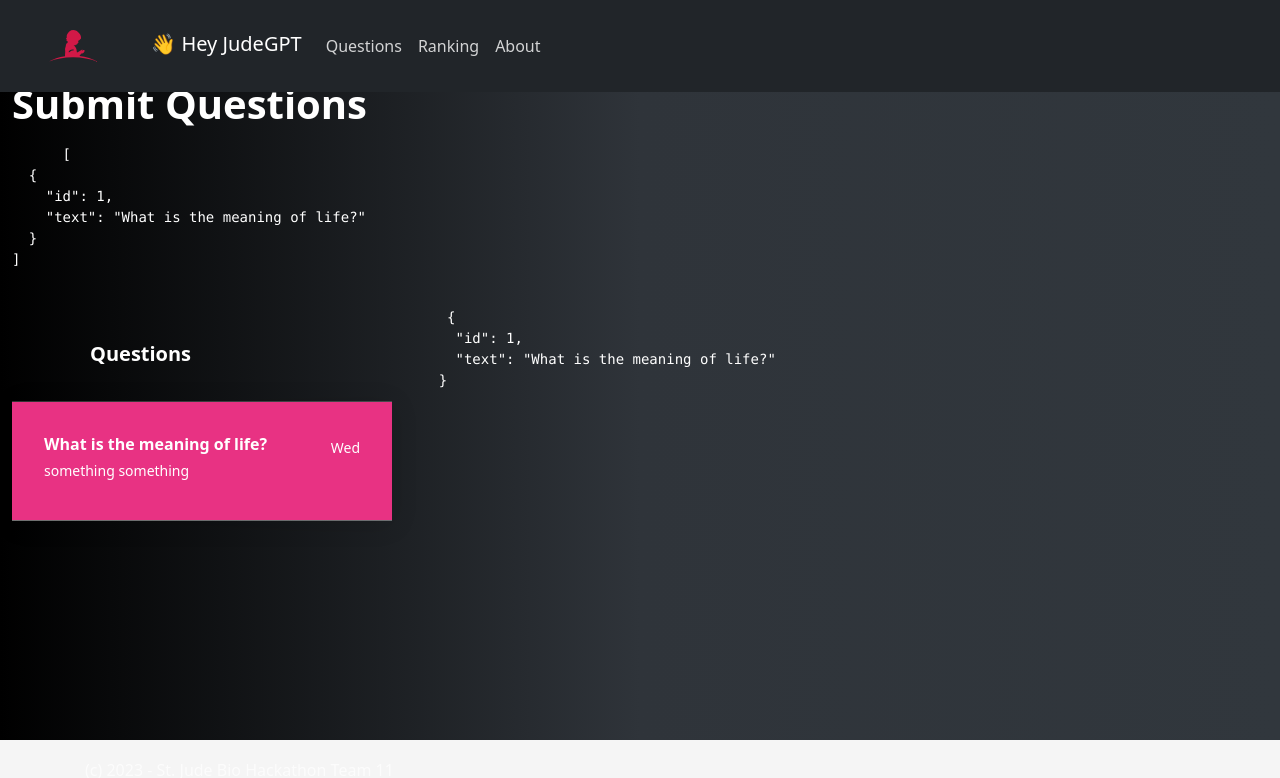
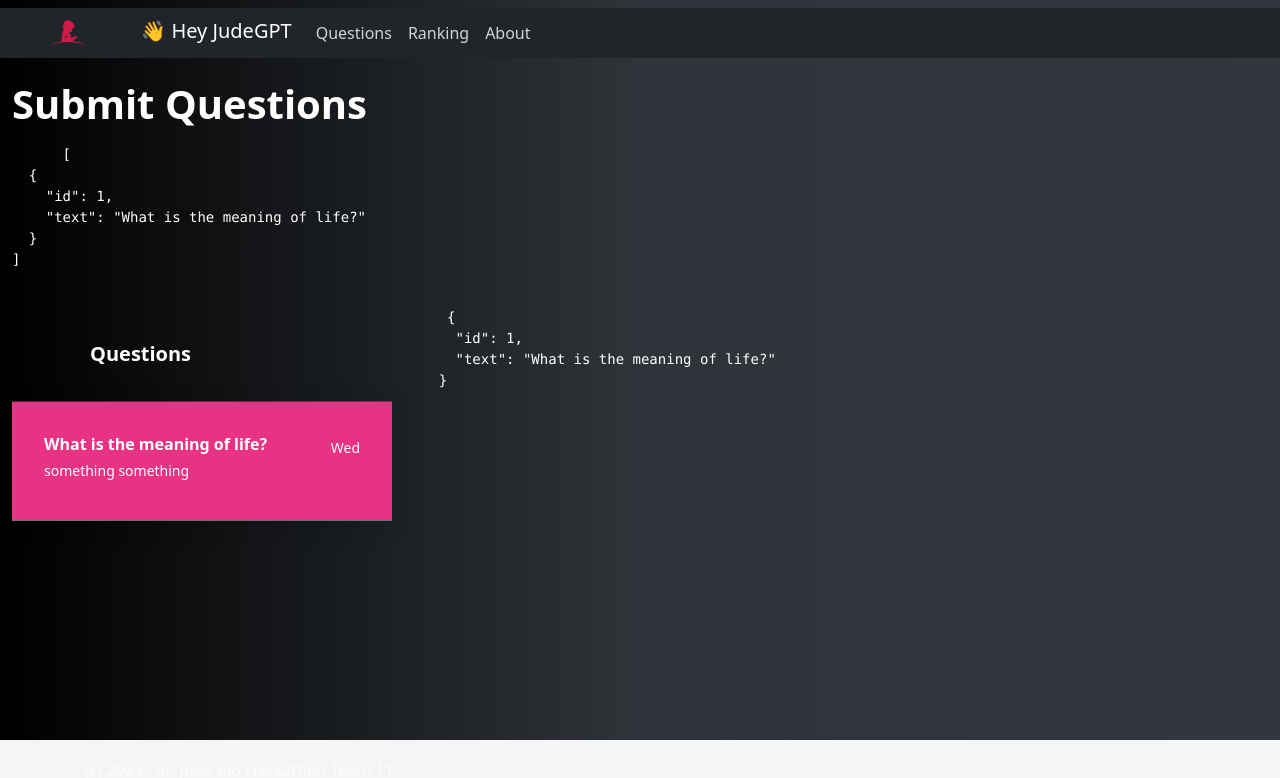
Before and after one commit to hong-codes/KIDS23-Team11, a Vue app in the folder frontend/: page / in a window 1280 px wide. Shown: the top 778 px of the page. Built offline with nearby package versions, Linux system fonts and the light colour scheme.

Commit message:
Updated layout of the header bar

```diff
--- a/frontend/src/components/Layout.vue
+++ b/frontend/src/components/Layout.vue
@@ -1,9 +1,9 @@
 <template>
   <header>
     <!-- Fixed navbar -->
-    <nav class="navbar navbar-expand-md navbar-dark fixed-top bg-dark">
+    <nav class="navbar navbar-expand-md navbar-dark fixed-top bg-dark py-0 my-1">
       <a class="navbar-brand" href="#">
-        <img alt="logo" class="logo px-4" src="@/assets/logo-child.svg" height="50" />
+        <img alt="logo" class="logo px-4" src="@/assets/logo-child.svg" height="40" />
         👋 Hey JudeGPT
       </a>
       <button
```
